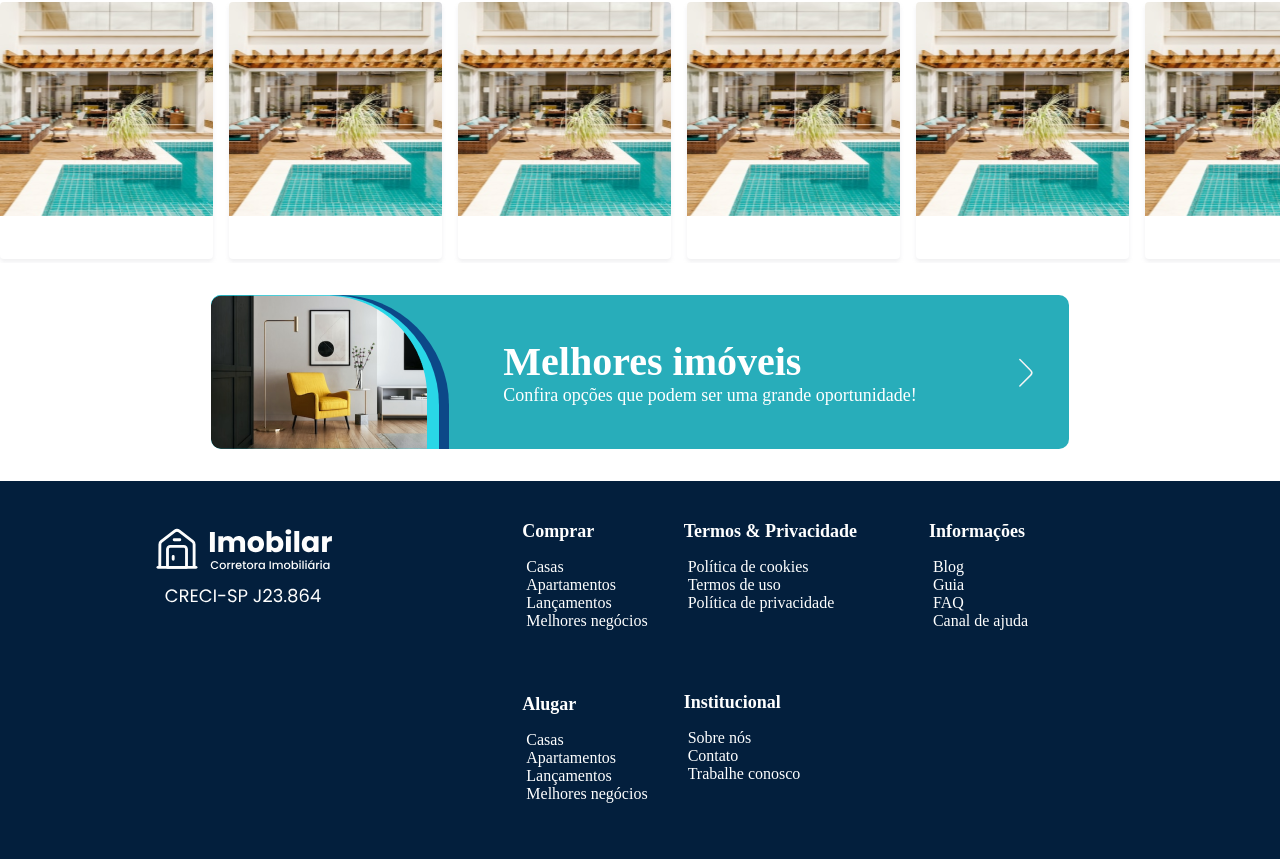
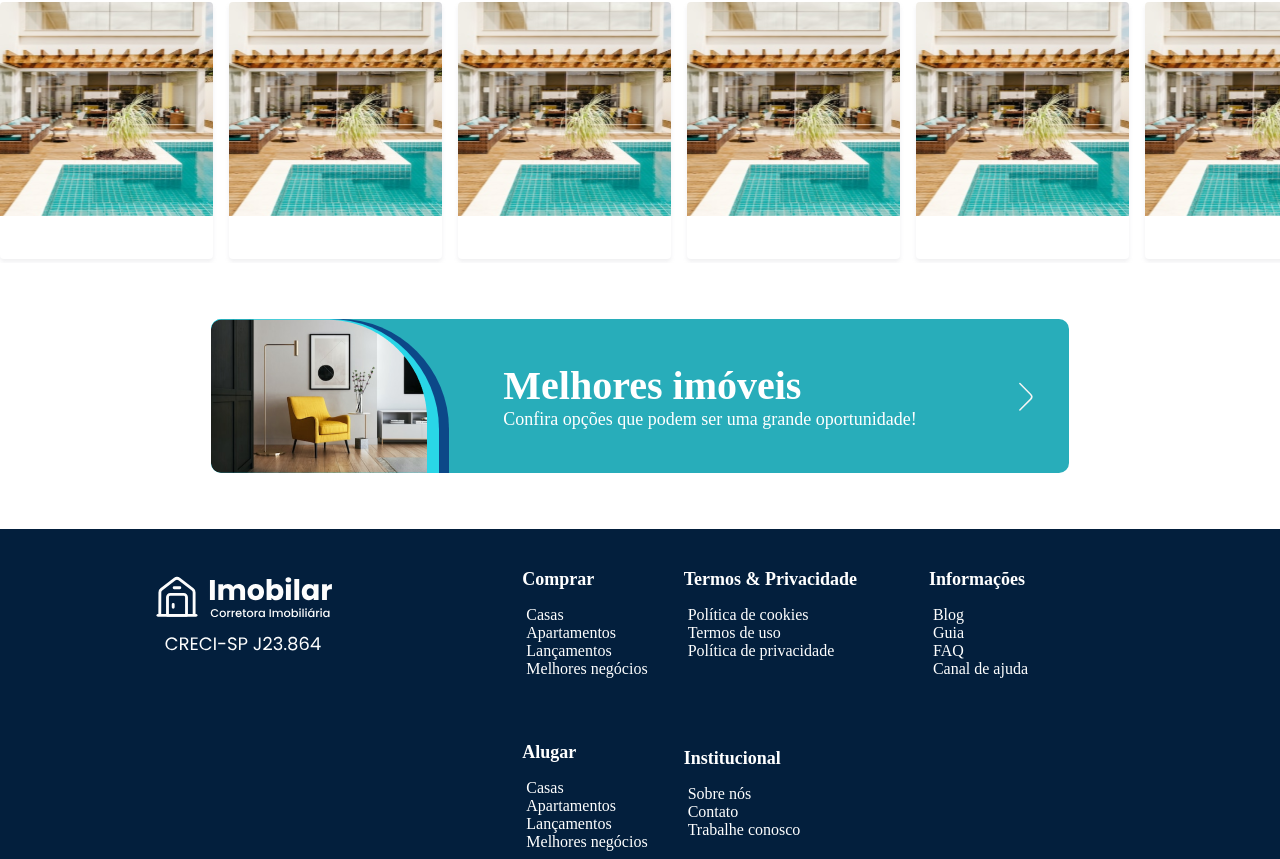
Before and after one commit to deboraCs26/desafio-taqtile-debora, a React (Create React App) app: page / in a window 1280 px wide. Shown: the part 470-1329 px from the top of the page. Built offline with nearby package versions, Linux system fonts and the light colour scheme.

Commit message:
corrections made

```diff
--- a/src/App.tsx
+++ b/src/App.tsx
@@ -1,5 +1,6 @@
 import React from 'react';
 import './App.css';
+import { Separator } from './style/separator/separator';
 import { Hero } from './style/hero-section';
 import { Banner } from './style/banner';
 import { Footer } from './style/footer';
@@ -59,8 +60,11 @@ export default function App() {
 
       </CategoryCarousel>
 
+      <Separator size="large" />
+
       <Banner />
 
+      <Separator size="large" />
       <Footer />
     </div>
   );
--- a/src/style/footer/footer-session.tsx
+++ b/src/style/footer/footer-session.tsx
@@ -14,7 +14,7 @@ export const FooterSession = ({ title, items }: FooterSessionProps) => {
       <H3>{title}</H3>
       <ul>
         {items.map((item, index) => (
-          <li key={index}>
+          <li key={item}>
             <Body2 weight="regular">{item}</Body2>
           </li>
         ))}
--- a/src/style/footer/index.tsx
+++ b/src/style/footer/index.tsx
@@ -1,6 +1,6 @@
 import React from "react";
 import './style.css';
-import logo from './image/LOGO.svg'
+import logo from './image/logo.svg'
 import { FooterSession } from "./footer-session";
 import { Separator } from "../separator/separator";
 import { colors } from "../colors";
@@ -25,7 +25,6 @@ export const Footer = () => (
           />
           <Separator size="large" />
           <Separator size="large" />
-          <Separator size="large" />
 
           <FooterSession
             title="Alugar"
@@ -38,7 +37,6 @@ export const Footer = () => (
             title="Termos & Privacidade"
             items={['Política de cookies', 'Termos de uso', 'Política de privacidade']}
           />
-          <Separator size="large" />
           <Separator size="large" />
           <Separator size="large" />
           <Separator size="large" />
--- a/src/style/separator/separator.tsx
+++ b/src/style/separator/separator.tsx
@@ -7,7 +7,7 @@ interface SeparatorProps {
 
 export const Separator = ({ size, horizontal }: SeparatorProps) => {
   const dimension = horizontal ? 'width' : 'height';
-  const height = size === 'small' ? '8px' : size === 'large' ? '16px' : '24px';
+  const height = size === 'small' ? '8px' : size === 'large' ? '24px' : '16px';
 
   return <div style={{ [dimension]: height }} />;
 };
```
